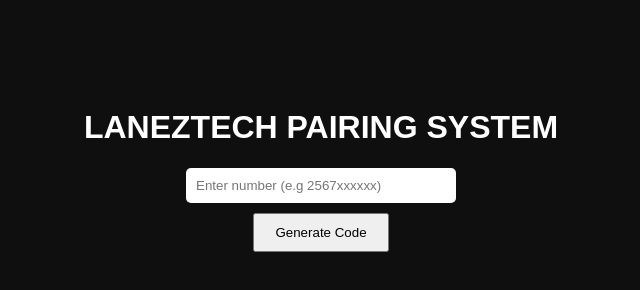
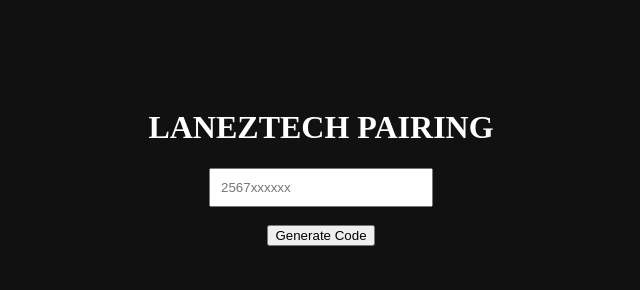
Before and after one commit to scottlanez/LANEZTECH-BOT-, a website: page public/index.html in a window 1280 px wide. Shown: the whole page, without its empty margins (319-959 px from the left). Drawn offline with Linux system fonts and the light colour scheme.

Commit message:
Update index.html

```diff
--- a/public/index.html
+++ b/public/index.html
@@ -2,37 +2,13 @@
 <html>
 <head>
   <title>LANEZTECH Pairing</title>
-    <style>
-        body {
-            background: #0f0f0f;
-            color: white;
-            font-family: Arial;
-            text-align: center;
-            padding-top: 80px;
-        }
-        input {
-            padding: 10px;
-            width: 250px;
-            border-radius: 5px;
-            border: none;
-        }
-        button {
-            padding: 10px 20px;
-            margin-top: 10px;
-            cursor: pointer;
-        }
-        #result {
-            margin-top: 20px;
-            color: lime;
-        }
-    </style>
 </head>
-<body>
+<body style="background:#111;color:white;text-align:center;padding-top:80px;">
 
-<h1>LANEZTECH PAIRING SYSTEM</h1>
+<h1>LANEZTECH PAIRING</h1>
 
-<input id="number" placeholder="Enter number (e.g 2567xxxxxx)" />
-<br>
+<input id="number" placeholder="2567xxxxxx" style="padding:10px;width:200px;">
+<br><br>
 <button onclick="pair()">Generate Code</button>
 
 <p id="result"></p>
@@ -43,7 +19,7 @@ async function pair() {
 
   const res = await fetch("/pair", {
     method: "POST",
-        headers: { "Content-Type": "application/json" },
+    headers: {"Content-Type":"application/json"},
     body: JSON.stringify({ number })
   });
 
```
Lines whose indentation alone changed are shown as unchanged.
